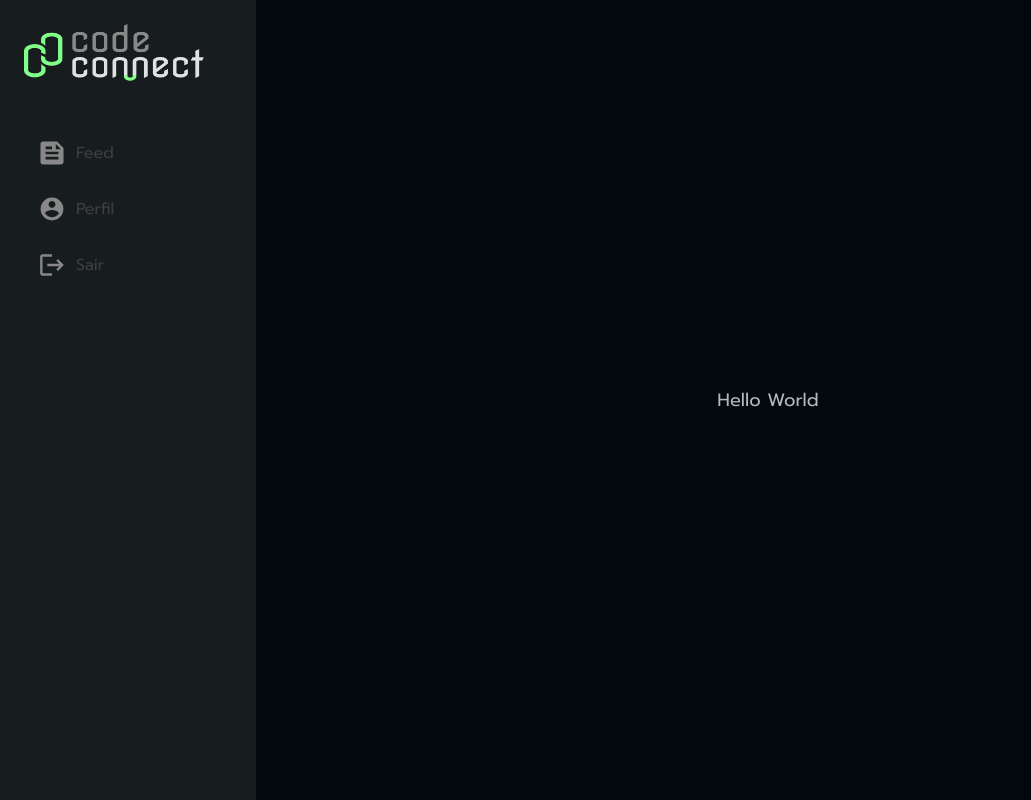
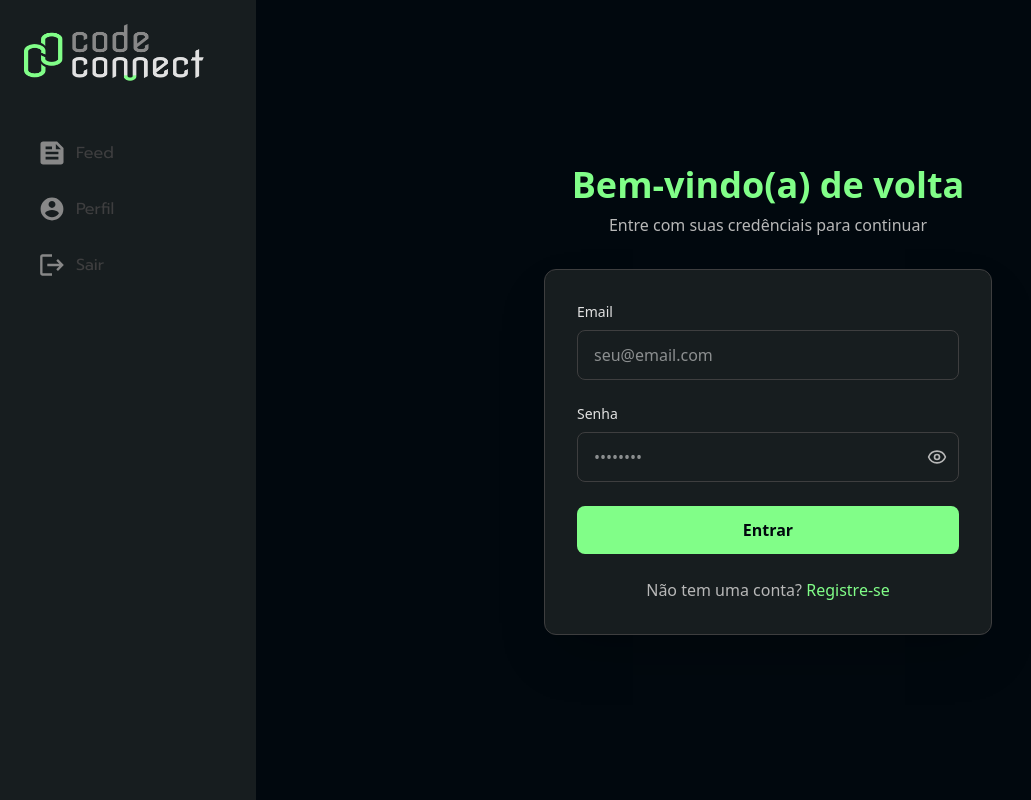
Before and after one commit to braiancalpar/auth-code-connect, a React (Vite) app: page /login in a window 1280 px wide. Shown: the whole page, without its empty margins (0-1031 px from the left). Built offline with nearby package versions, Linux system fonts and the light colour scheme; no server answers.

Commit message:
feat: implement LoginForm component and update LoginPage for user authentication

```diff
--- /dev/null
+++ b/src/features/auth/components/LoginForm.tsx
@@ -0,0 +1,112 @@
+import { useState } from "react";
+import { useForm } from "react-hook-form";
+import { zodResolver } from "@hookform/resolvers/zod";
+import { Eye, EyeOff, Loader2 } from "lucide-react";
+import { toast } from "react-toastify";
+import { useNavigate } from "react-router";
+import { loginSchema, type LoginFormData } from "../schemas/loginSchema";
+import { authService } from "../services/authService";
+import { useAuth } from "../hooks/useAuth";
+
+export function LoginForm() {
+  const [showPassword, setShowPassword] = useState(false);
+  const [isLoading, setIsLoading] = useState(false);
+  const { setAuth } = useAuth();
+  const navigate = useNavigate();
+
+  const {
+    register,
+    handleSubmit,
+    formState: { errors },
+  } = useForm<LoginFormData>({
+    resolver: zodResolver(loginSchema),
+  });
+
+  const onSubmit = async (data: LoginFormData) => {
+    setIsLoading(true);
+    try {
+      const response = await authService.login(data);
+      setAuth(response);
+      toast.success("Login realizado com sucesso!");
+      navigate("/");
+    } catch (error) {
+      const message =
+        error instanceof Error ? error.message : "Erro ao fazer login";
+      toast.error(message);
+    } finally {
+      setIsLoading(false);
+    }
+  };
+
+  return (
+    <form onSubmit={handleSubmit(onSubmit)} className="space-y-6">
+      {/* Email Field */}
+      <div>
+        <label
+          htmlFor="email"
+          className="block text-sm font-medium text-offwhite mb-2"
+        >
+          Email
+        </label>
+        <input
+          {...register("email")}
+          type="email"
+          id="email"
+          disabled={isLoading}
+          className="w-full px-4 py-3 bg-dark-gray text-white rounded-lg border border-gray focus:border-highlight-green focus:outline-none focus:ring-2 focus:ring-highlight-green/50 disabled:opacity-50 disabled:cursor-not-allowed transition"
+          placeholder="seu@email.com"
+        />
+        {errors.email && (
+          <p className="mt-1 text-sm text-red-500">{errors.email.message}</p>
+        )}
+      </div>
+
+      {/* Password Field */}
+      <div>
+        <label
+          htmlFor="password"
+          className="block text-sm font-medium text-offwhite mb-2"
+        >
+          Senha
+        </label>
+        <div className="relative">
+          <input
+            {...register("password")}
+            type={showPassword ? "text" : "password"}
+            id="password"
+            disabled={isLoading}
+            className="w-full px-4 py-3 bg-dark-gray text-white rounded-lg border border-gray focus:border-highlight-green focus:outline-none focus:ring-2 focus:ring-highlight-green/50 disabled:opacity-50 disabled:cursor-not-allowed transition pr-12"
+            placeholder="••••••••"
+          />
+          <button
+            type="button"
+            onClick={() => setShowPassword(!showPassword)}
+            disabled={isLoading}
+            className="absolute right-3 top-1/2 -translate-y-1/2 text-medium-gray hover:text-white transition disabled:opacity-50"
+          >
+            {showPassword ? <EyeOff size={20} /> : <Eye size={20} />}
+          </button>
+        </div>
+        {errors.password && (
+          <p className="mt-1 text-sm text-red-500">{errors.password.message}</p>
+        )}
+      </div>
+
+      {/* Submit Button */}
+      <button
+        type="submit"
+        disabled={isLoading}
+        className="w-full bg-highlight-green text-graphite font-semibold py-3 px-4 rounded-lg hover:bg-pastel-green transition disabled:opacity-50 disabled:cursor-not-allowed flex items-center justify-center gap-2"
+      >
+        {isLoading ? (
+          <>
+            <Loader2 className="animate-spin" size={20} />
+            Entrando...
+          </>
+        ) : (
+          "Entrar"
+        )}
+      </button>
+    </form>
+  );
+}
--- a/src/features/auth/services/authService.ts
+++ b/src/features/auth/services/authService.ts
@@ -0,0 +1,19 @@
+import { fetchClient } from "../../../lib/fetchClient";
+import type {
+  AuthResponse,
+  LoginCredentials,
+  RegisterData,
+} from "../types/auth.types";
+
+export const authService = {
+  login: async (credentials: LoginCredentials): Promise<AuthResponse> => {
+    return fetchClient.post<AuthResponse>("/auth/login", credentials);
+  },
+  register: async (data: RegisterData): Promise<AuthResponse> => {
+    return fetchClient.post<AuthResponse>("/auth/register", data);
+  },
+  logout: async (): Promise<void> => {
+    // Futuramente iremos invalidar o refresh token no servidor
+    return Promise.resolve();
+  },
+};
--- a/src/pages/LoginPage.tsx
+++ b/src/pages/LoginPage.tsx
@@ -1,8 +1,35 @@
+import { LoginForm } from "../features/auth/components/LoginForm";
+import { Link } from "react-router";
+
 export function LoginPage() {
   return (
-    <div className="min-h-screen flex items-center justify-center bg-graphite">
-      <div className="text-center">
-        <p className="font-prompt text-lg text-medium-gray">Hello World</p>
+    <div className="min-h-screen flex items-center justify-center bg-graphite px-4">
+      <div className="w-full max-w-md">
+        {/* Header */}
+        <div className="text-center mb-8">
+          <h1 className="text-4xl font-semibold text-highlight-green mb-2">
+            Bem-vindo(a) de volta
+          </h1>
+          <p className="text-medium-gray">
+            Entre com suas credênciais para continuar
+          </p>
+        </div>
+        {/* Login Card */}
+        <div className="bg-dark-gray rounded-xl p-8 shadow-2xl border border-gray">
+          <LoginForm />
+          {/* Register Link */}
+          <div className="mt-6 text-center">
+            <p className="text-medium-gray">
+              Não tem uma conta?{" "}
+              <Link
+                to="/register"
+                className="text-highlight-green hover:text-pastel-green transition font-medium"
+              >
+                Registre-se
+              </Link>
+            </p>
+          </div>
+        </div>
       </div>
     </div>
   );
```
